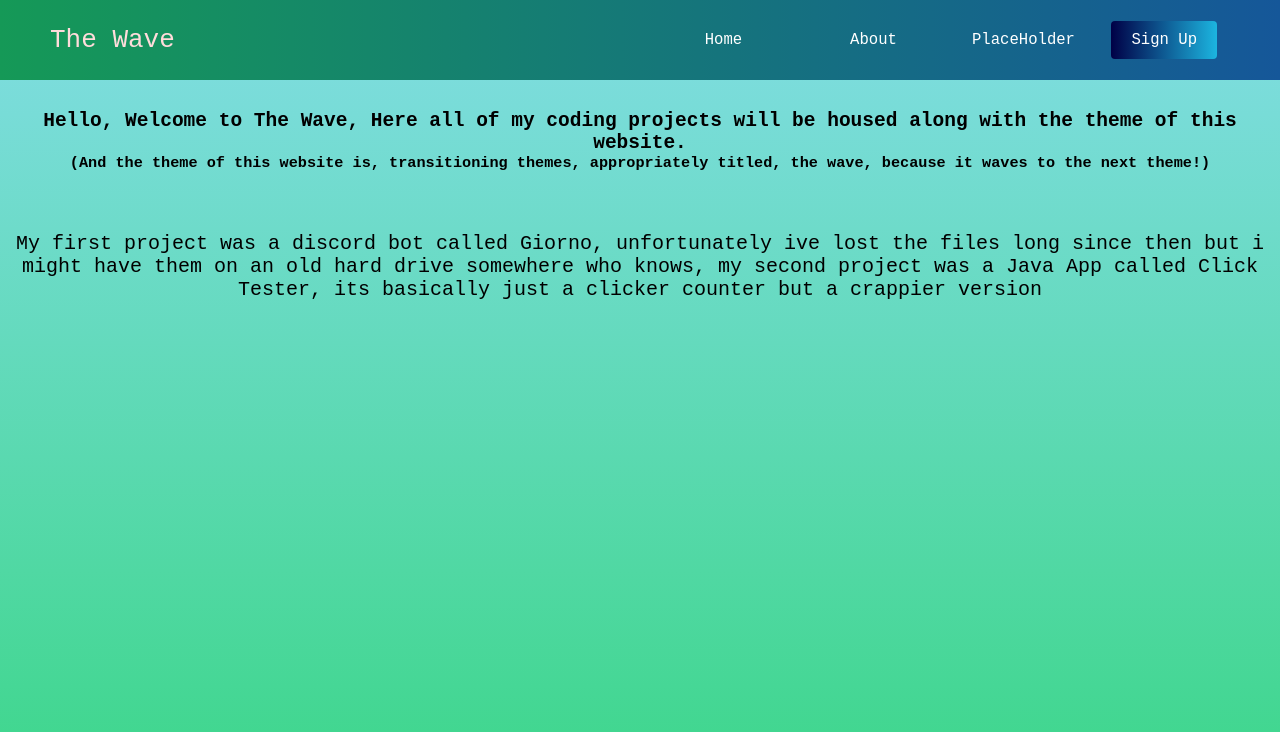
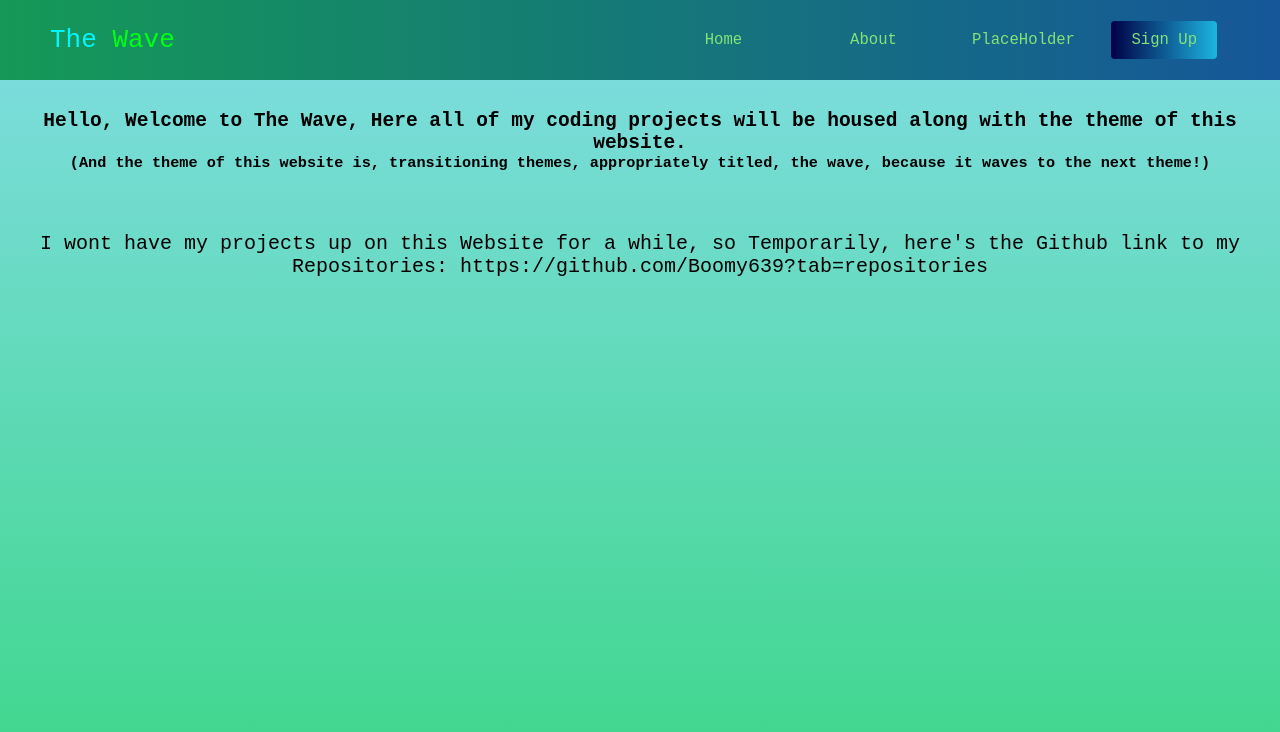
Before and after one commit to Boomy639/The-Wave, a plain HTML site: page index.html in a window 1280 px wide. Drawn offline with Linux system fonts and the light colour scheme.

Commit message:
Changed Text and fixed picture preview

```diff
--- a/index.html
+++ b/index.html
@@ -50,7 +50,9 @@
 
 <center>
 <font size="+2">
-    <p>My first project was a discord bot called Giorno, unfortunately ive lost the files long since then but i might have them on an old hard drive somewhere who knows, my second project was a Java App called Click Tester, its basically just a clicker counter but a crappier version</p>
+    <p>I wont have my projects up on this Website for a while, so Temporarily, here's the Github link to my Repositories:
+        https://github.com/Boomy639?tab=repositories
+    </p>
 </font>
 
 </center>
--- a/styles.css
+++ b/styles.css
@@ -30,8 +30,8 @@
 }
 
 #navbar__logo {
-   background-color: red;
-   background-image: linear-gradient(to top, #ffdcdb 100%, #CB3066 100%);
+   background-color: rgb(8, 235, 0);
+   background-image: linear-gradient(to right, #00f7ff 50%, #00ff15 25%);
    background-size: 100%;
 
    -webkit-background-clip: text;
@@ -56,7 +56,7 @@
 }
 
 .navbar__links {
-    color:#fff;
+    color:rgb(132, 226, 119);
     display: flex;
     align-items: center;
     justify-content: center;
@@ -91,7 +91,7 @@
     background: #833ab4;
     background: -webkit-linear-gradient(to right, #fcb045, #fd1d1d, #833ab4);
     background: linear-gradient(to right, #000046, #1CB5E0);
-    color: #fff;
+    color: rgb(132, 226, 119);
     transition: all 0.3s ease;
 
 }
```
Also changed, not shown: README.md.
